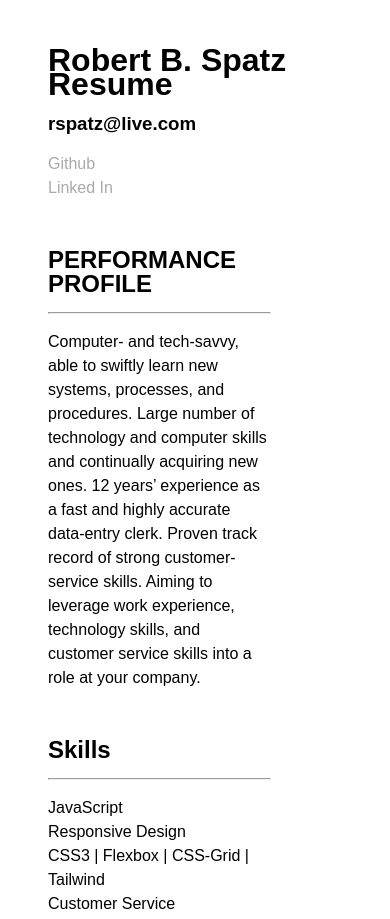
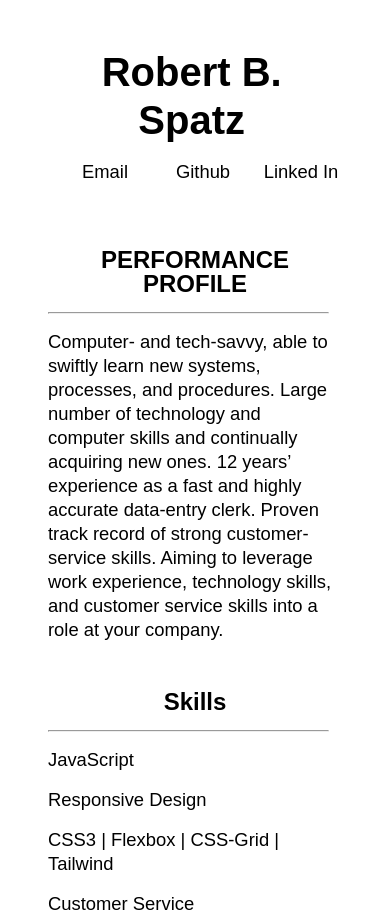
Before and after one commit to rspatz/robert-spatz-resume, a plain HTML site: page index.html in a window 390 px wide. Shown: the top 919 px of the page. Drawn offline with Linux system fonts and the light colour scheme.

Commit message:
Made changes to CSS file

```diff
--- a/css/style.css
+++ b/css/style.css
@@ -16,19 +16,36 @@ body {
   line-height: 1.5rem;
 }
 
+h1 {
+  font-size: 2.5rem;
+  line-height: 3rem;
+}
+
 a {
   text-decoration: none;
   cursor: pointer;
-  color: darkgray;
+  color: #000;
   transition: color 0.3s ease-in-out;
 }
 
 a:hover {
-  color: black;
+  color: darkgray;
+}
+
+.title,
+.contact-info {
+  width: 40%;
+  text-align: center;
+  margin: 0 0 1rem 25rem;
+}
+
+.contact-info ul {
+  display: flex;
 }
 
 li {
   list-style-type: none;
+  margin-bottom: 1rem;
 }
 
 hr {
@@ -38,6 +55,7 @@ hr {
 
 p,
 li {
+  font-size: 1.15rem;
   width: 75%;
 }
 
@@ -45,3 +63,37 @@ h3,
 h4 {
   margin: 1rem 0;
 }
+
+/* Media Queries */
+@media screen and (max-width: 480px) {
+  p {
+    width: 98%;
+  }
+
+  .title,
+  .contact-info {
+    width: 100%;
+    text-align: center;
+    margin: 0 0 0 0.25rem;
+  }
+
+  .contact-info {
+    margin: 1rem 0 1rem 0.5rem;
+  }
+
+  hr {
+    width: 95%;
+  }
+
+  h1 {
+    width: 95%;
+  }
+
+  h2 {
+    text-align: center;
+  }
+
+  li {
+    width: 95%;
+  }
+}
--- a/index.html
+++ b/index.html
@@ -8,16 +8,20 @@
   </head>
   <body>
     <header class="header">
-      <h1>Robert B. Spatz Resume</h1>
-      <h3>rspatz@live.com</h3>
+      <div class="title"><h1>Robert B. Spatz</h1></div>
+      <div class="contact-info">
         <ul>
-        <li><a href="https://github.com/rspatz" target="_blank">Github</a></li>
+          <li><a href="mailto:rspatz@live.com ">Email</a></li>
+          <li>
+            <a href="https://github.com/rspatz" target="_blank">Github</a>
+          </li>
           <li>
             <a href="https://www.linkedin.com/in/robertbspatz/" target="_blank"
               >Linked In</a
             >
           </li>
         </ul>
+      </div>
     </header>
 
     <div class="performance">
```
Lines whose indentation alone changed are shown as unchanged.
